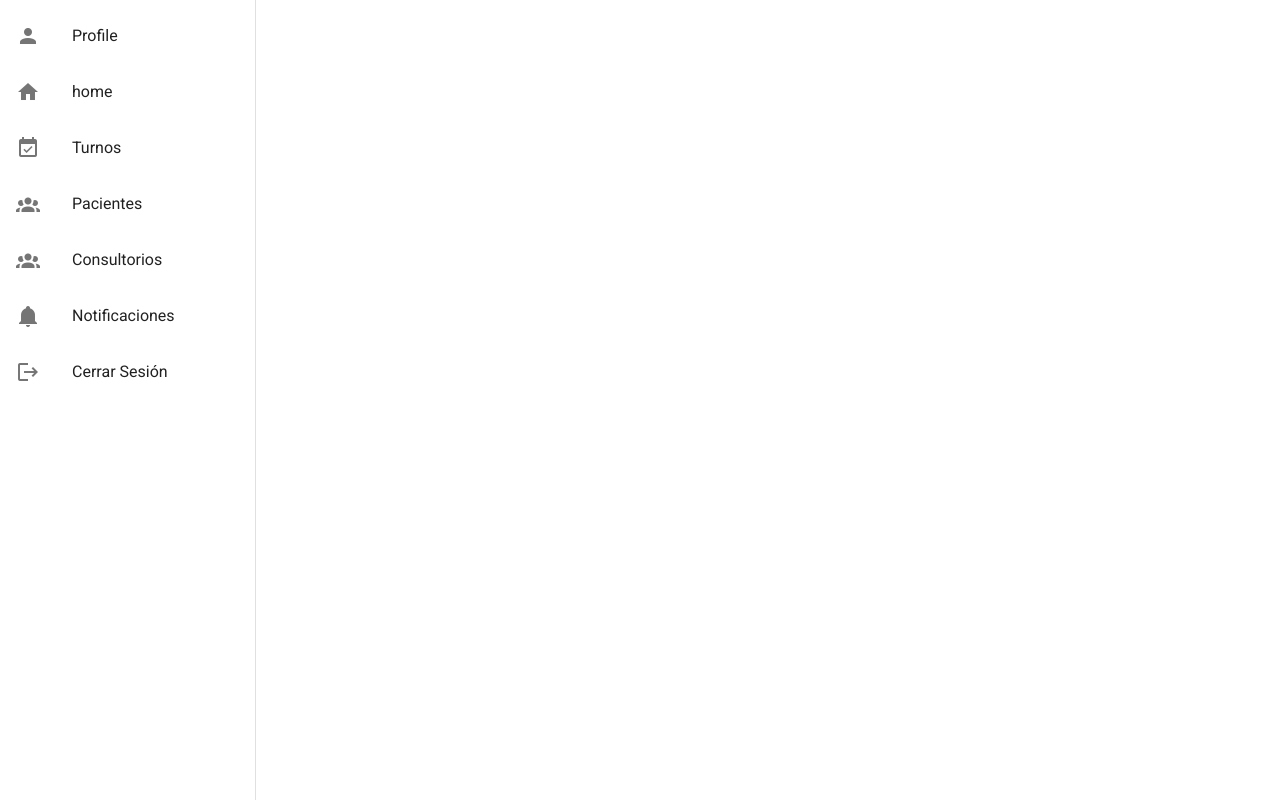
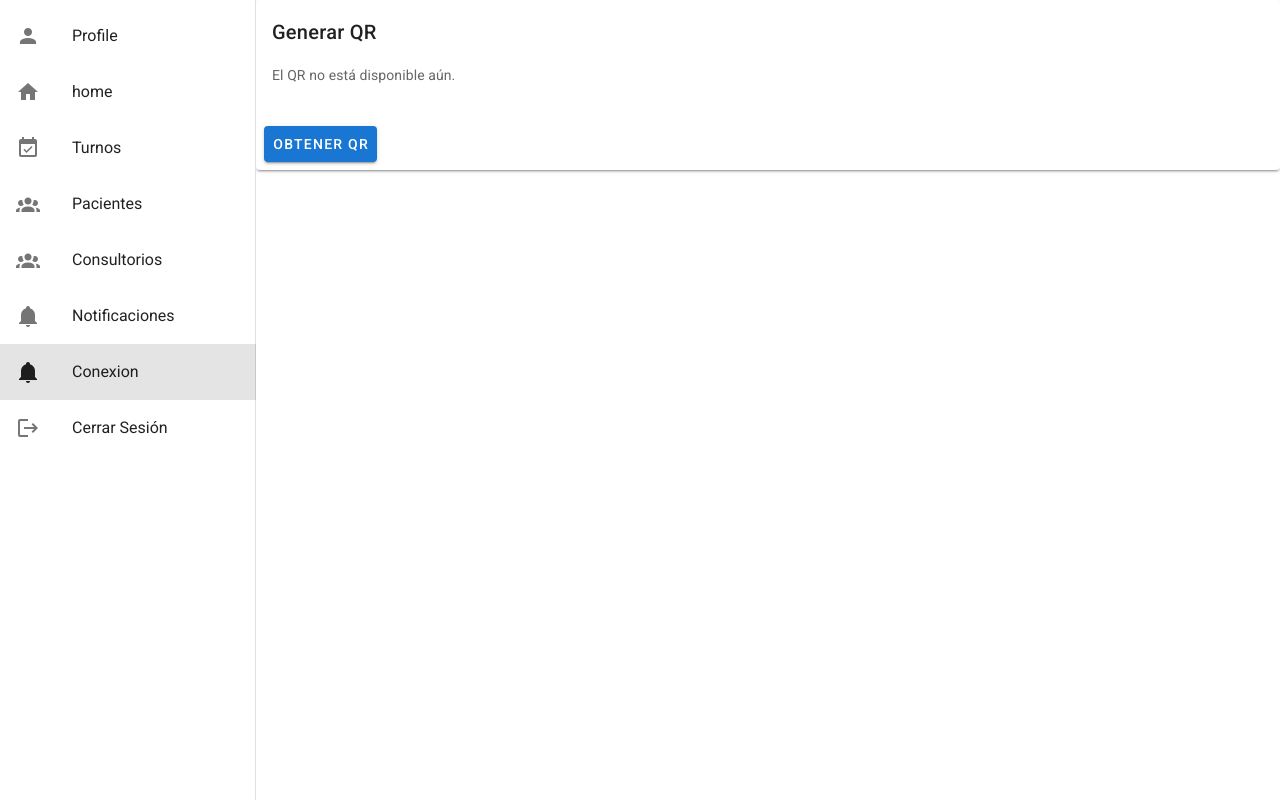
Before and after one commit to consul1737/sistematurnos_frontEnd, a Vue app: page /generate-qr in a window 1280 px wide. Built offline with nearby package versions, Linux system fonts and the light colour scheme; sample sign-in values are in the browser's storage.

Commit message:
Segundo commit

```diff
--- a/src/components/NavBar.vue
+++ b/src/components/NavBar.vue
@@ -48,6 +48,13 @@
           <v-list-item-title>Notificaciones</v-list-item-title>
         </v-list-item>
 
+        <v-list-item to="/generate-qr">
+          <v-list-item-icon>
+            <v-icon>mdi-bell</v-icon>
+          </v-list-item-icon>
+          <v-list-item-title>Conexion</v-list-item-title>
+        </v-list-item>
+
         <!-- Cerrar Sesión -->
         <v-list-item @click="logout">
           <v-list-item-icon>
--- /dev/null
+++ b/src/components/Qrcode.vue
@@ -0,0 +1,53 @@
+<template>
+  <v-card>
+    <v-card-title>Generar QR</v-card-title>
+    <v-card-text>
+      <div v-if="qrUrl">
+        <v-img :src="qrUrl" alt="QR Code" max-height="300" max-width="300" />
+      </div>
+      <div v-else>
+        <p v-if="error">{{ error }}</p>
+        <p v-else>El QR no está disponible aún.</p>
+      </div>
+    </v-card-text>
+    <v-card-actions>
+      <v-btn color="primary" :loading="loading" :disabled="loading" @click="fetchQR">
+        Obtener QR
+      </v-btn>
+    </v-card-actions>
+  </v-card>
+</template>
+
+<script>
+import axios from "axios";
+
+export default {
+  data() {
+    return {
+      qrUrl: null,
+      error: null,
+      loading: false,
+    };
+  },
+  methods: {
+    async fetchQR() {
+      this.loading = true;
+      try {
+        this.error = null;
+        const response = await axios.get("/generate-qr");
+        const qrCode = response.data?.qrCode;
+        if (!qrCode) {
+          throw new Error("El servidor no devolvió un código QR válido.");
+        }
+        this.qrUrl = qrCode;
+      } catch (error) {
+        console.error("Error al obtener el QR:", error);
+        this.error = "No se pudo generar el QR. Intenta nuevamente más tarde.";
+        this.qrUrl = null;
+      } finally {
+        this.loading = false;
+      }
+    },
+  },
+};
+</script>
--- a/src/router/index.js
+++ b/src/router/index.js
@@ -46,6 +46,12 @@ const routes = [
     component: () => import('../views/Consultorios.vue'),
     meta: { requiresAuth: true }
   },
+  {
+    path: '/generate-qr',
+    name: 'consul',
+    component: () => import('../components/Qrcode.vue'),
+    meta: { requiresAuth: true }
+  },
 ];
 
 const router = new VueRouter({
--- a/src/views/Login.vue
+++ b/src/views/Login.vue
@@ -44,6 +44,12 @@
                   label="Ciudad"
                   prepend-icon="mdi-city"
                   v-model="user.ciudad">
+                </v-text-field>
+
+                <v-text-field
+                  label="Direccion"
+                  prepend-icon="mdi-city"
+                  v-model="user.direccion">
                 </v-text-field>
 
                 <v-text-field
@@ -129,6 +135,7 @@
         telefono: '',
         ciudad: '',
         pais: '',
+        direccion: '',
         password: '',
         rol_id: ''
       },
```
